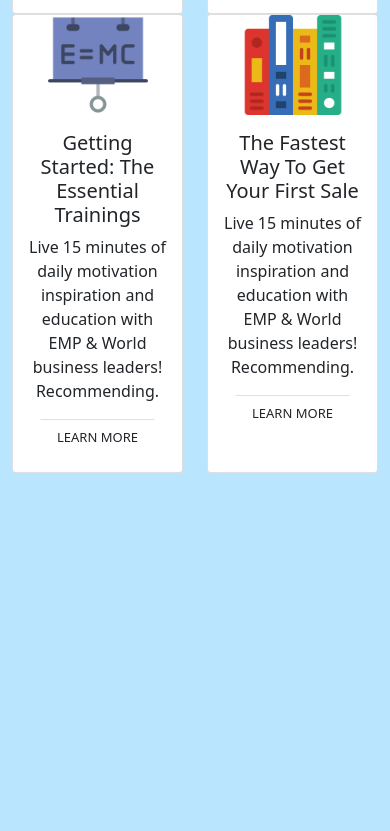
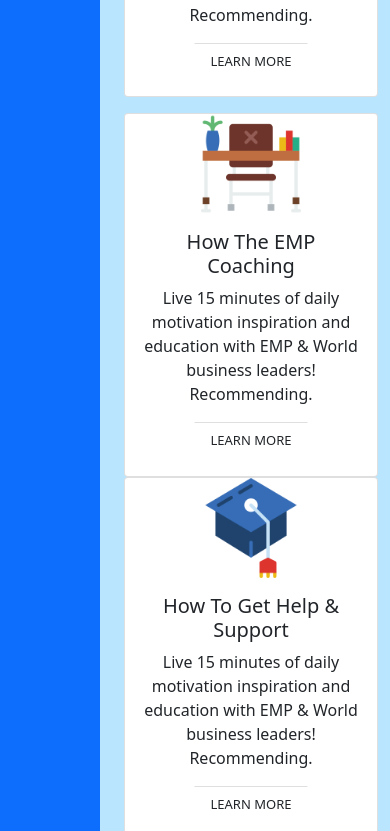
Before and after one commit to shivamottaghi/css-frameworks-redo, a plain HTML site: page index.html in a window 390 px wide. Shown: the part 1373-2204 px from the top of the page. Before the commit the page ends 1862 px from the top, so only its background shows below. Drawn offline with nearby package versions, Linux system fonts and the light colour scheme.

Commit message:
fixed-left element added

```diff
--- a/index.html
+++ b/index.html
@@ -3,14 +3,25 @@
 <head>
     <meta charset="UTF-8">
     <title>css frameworks redo</title>
+    <link rel="stylesheet" href="style.css">
     <!-- BOOTSTRAP CSS LINK -->
     <link href="https://cdn.jsdelivr.net/npm/bootstrap@5.0.2/dist/css/bootstrap.min.css" rel="stylesheet"
           integrity="sha384-EVSTQN3/azprG1Anm3QDgpJLIm9Nao0Yz1ztcQTwFspd3yD65VohhpuuCOmLASjC" crossorigin="anonymous">
 </head>
 <body style="background-color:#b9e5ff;">
-<!--************ MY CARDS ************-->
+<!--********** NAVBAR **********-->
+<div class="parent-container d-flex">
+    <div class="container" style="width: fit-content ; padding-left: 0">
+        <nav class="navbar navbar-expand-md navbar-dark bg-primary fixed-left z-index-1 h-100" style="left: 0; margin-left: 0">
+
+        </nav>
+    </div>
+    <!--************ MY CARDS ************-->
 
     <div class="container" style="background-color:#b9e5ff;">
+
+        <!--*********************** FIRST ROW ***********************-->
+
         <div class="row d-flex justify-content-around my-3 ">
             <div class="col col-md-3">
                 <div class="card m-auto h-100">
@@ -94,8 +105,9 @@
                 </div>
             </div>
         </div>
+        <!--*********************** SECOND ROW ***********************-->
         <div class="row d-flex justify-content-around my-3">
-            <div class="col col-md-3 d-flex align-items-stretch">
+            <div class="col col-md-3 d-flex ">
                 <div class="card m-auto h-100">
                     <img src="images/desk.png" class="card-img-top" alt="..." style="width: 100px; align-self: center">
                     <div class="card-body text-center">
@@ -113,7 +125,7 @@
                     </div>
                 </div>
             </div>
-            <div class="col col-md-3 d-flex align-items-stretch">
+            <div class="col col-md-3 d-flex ">
                 <div class="card m-auto h-100">
                     <img src="images/mortarboard.png" class="card-img-top" alt="..."
                          style="width: 100px; align-self: center">
@@ -132,7 +144,7 @@
                     </div>
                 </div>
             </div>
-            <div class="col col-md-3 d-flex align-items-stretch">
+            <div class="col col-md-3 d-flex ">
                 <div class="card m-auto h-100">
                     <img src="images/physics.png" class="card-img-top" alt="..."
                          style="width: 100px; align-self: center">
@@ -152,7 +164,7 @@
                     </div>
                 </div>
             </div>
-            <div class="col col-md-3 d-flex align-items-stretch">
+            <div class="col col-md-3 d-flex">
                 <div class="card m-auto h-100">
                     <img src="images/books%20(1).png" class="card-img-top" alt="..."
                          style="width: 100px; align-self: center">
@@ -177,7 +189,6 @@
 </div>
 
 
-
 <script src="https://cdn.jsdelivr.net/npm/bootstrap@5.0.2/dist/js/bootstrap.bundle.min.js"
         integrity="sha384-MrcW6ZMFYlzcLA8Nl+NtUVF0sA7MsXsP1UyJoMp4YLEuNSfAP+JcXn/tWtIaxVXM"
         crossorigin="anonymous"></script>
--- /dev/null
+++ b/style.css
@@ -0,0 +1,6 @@
+.navbar.fixed-left {
+    bottom: 0;
+    width: 100px;
+    flex-flow: column nowrap;
+    align-items: flex-start;
+}x-start;
```
